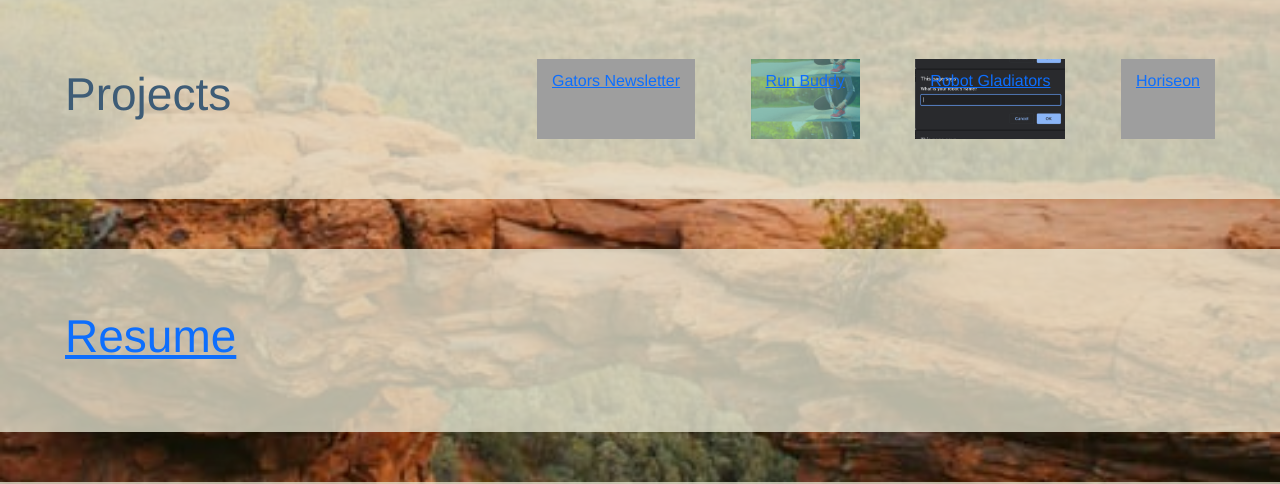
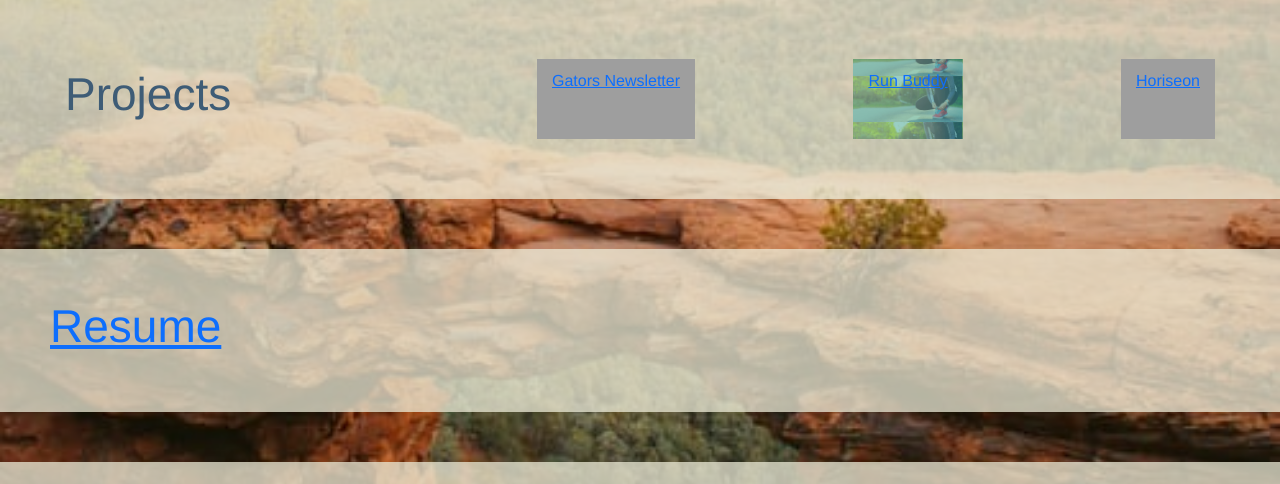
Before and after one commit to Serendipbrity/Portfolio, a plain HTML site: page index-1.html in a window 1280 px wide. Shown: the part 652-1136 px from the top of the page. Drawn offline with nearby package versions, Linux system fonts and the light colour scheme; grey boxes are pictures that could not be loaded.

Commit message:
delete robot gladiators

```diff
--- a/assets/css/style.css
+++ b/assets/css/style.css
@@ -124,6 +124,9 @@ section {
     background-color: rgba(237, 235, 215, .75);
   }
 
+/* #resume {
+
+} */
 
 
 
--- a/index-1.html
+++ b/index-1.html
@@ -55,16 +55,13 @@
         <div class ="projects" class="content">
             <div  class="newsletter"><a href="file:///Users/brittanicourt/Desktop/projects/Gators-Newsletter/index.html"> Gators Newsletter </a></div>
            <div  class="run-buddy"><a href="https://serendipbrity.github.io/run-buddy/"> Run Buddy </a></div>
-           <div  class="robot-gladiators"><a href="file:///Users/brittanicourt/robot-gladiators/index.html"> Robot Gladiators </a></div>
            <div class="horiseon"><a href="https://serendipbrity.github.io/Assignment/"> Horiseon </a></div>
         </div>
         </section>
 
         <!--Resume Section-->
-        <section >
-            <div id="resume">
-                <h3 ><a href="./resume.html">Resume</a></h3>
-            </div>
+        <section>
+                <h3 id="resume"><a href="./resume.html">Resume</a></h3>
         </section>
 
         <!--Contact Info-->
```
